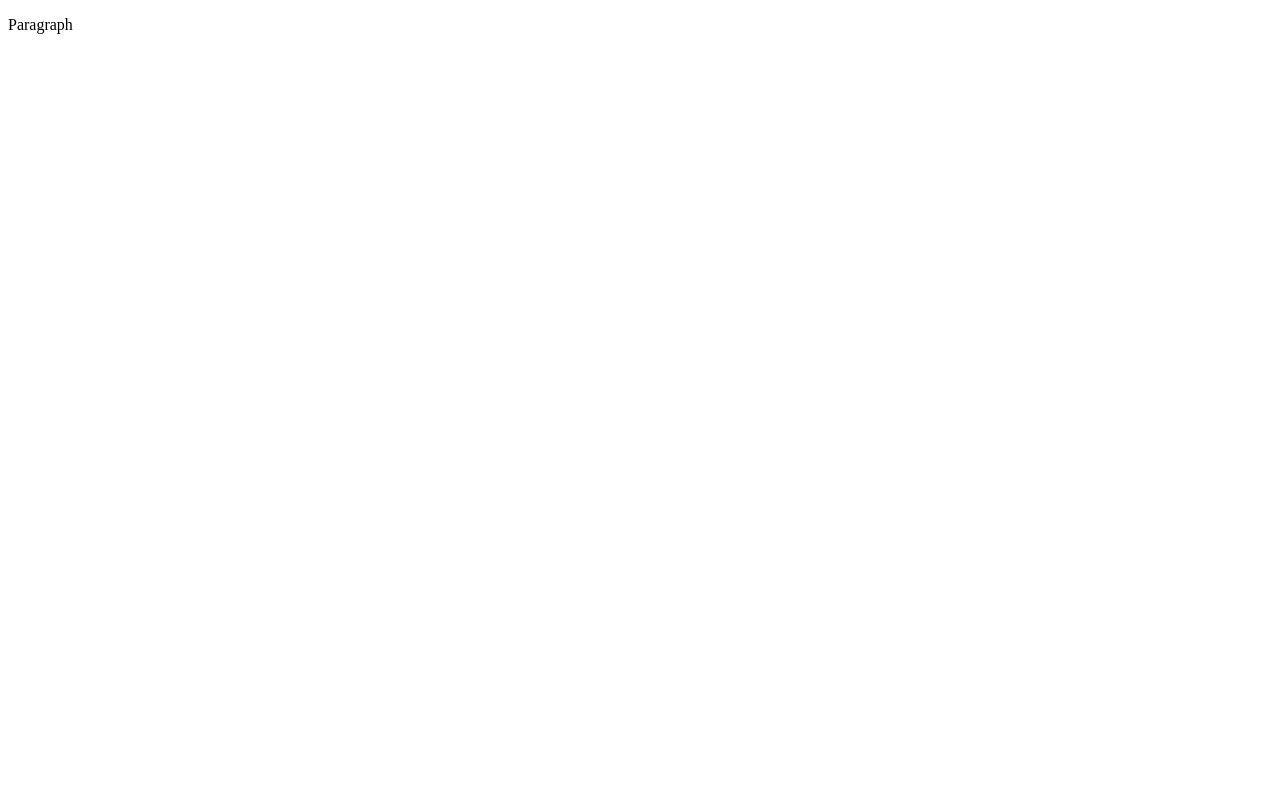
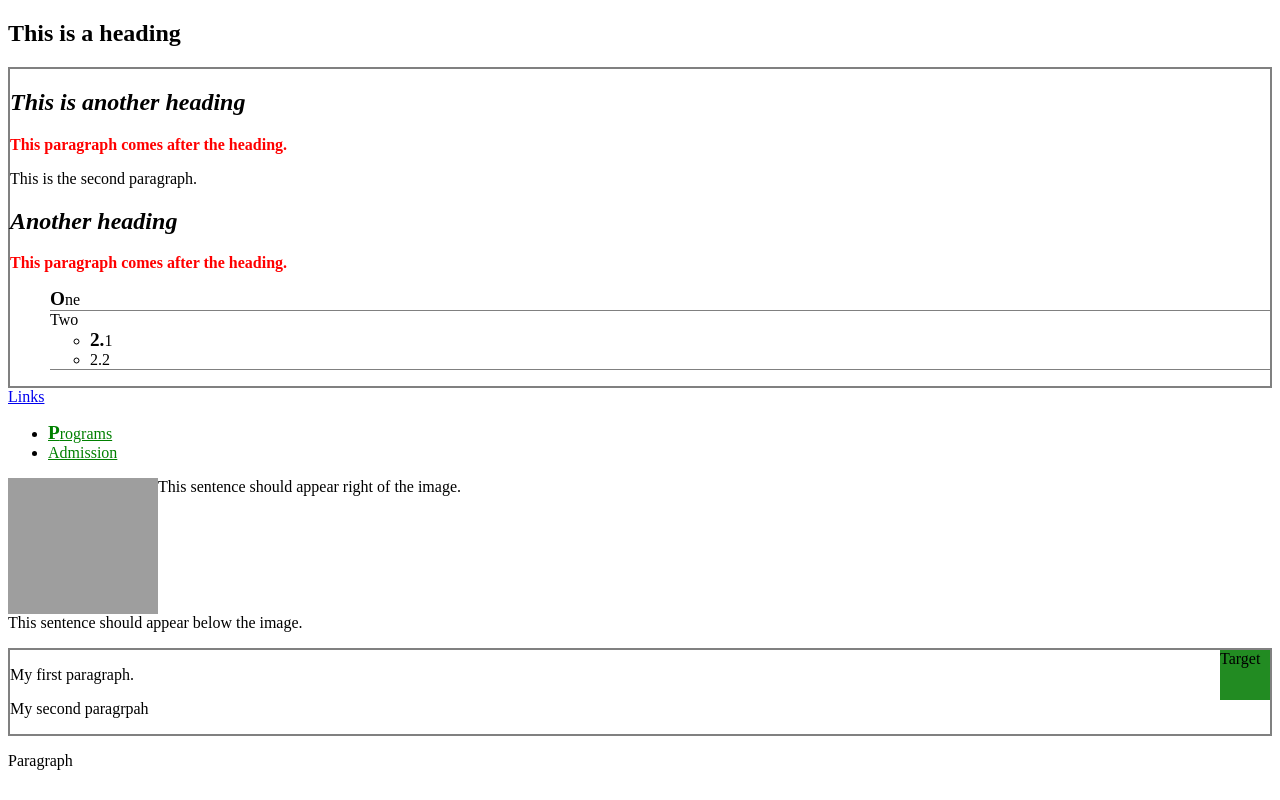
Before and after one commit to Erfan5G/Week6, a plain HTML site: page index.html in a window 1280 px wide. Drawn offline with Linux system fonts and the light colour scheme; grey boxes are pictures that could not be loaded.

Commit message:
class activity

```diff
--- a/css/stylesheet.css
+++ b/css/stylesheet.css
@@ -0,0 +1,66 @@
+div h2 {
+    font-style: italic;
+}
+h2 + p {
+    color: red;
+    font-weight: bold;
+
+}
+/* h2 ~ p {
+    color: red;
+    font-weight: bold;
+
+} */
+/* h2 ~ p {
+    color: red;
+
+}  */
+
+.list > li {
+    list-style: none;
+    border-bottom: gray solid 1px;
+}
+ul a:link {
+    color: green;
+
+}
+ul a:visited {
+    color: red;
+}
+ul a:hover {
+    color: pink;
+}
+li>:first-child::first-letter {
+    font-weight: none;
+    font-size: 120%;
+ }
+li>:first-child::first-letter {
+    font-weight: bold;
+    font-size: 120%;
+ }
+ li:first-child::first-letter {
+    font-weight: bold;
+    font-size: 120%;
+ }
+ img {
+    float: left ;
+ }
+ .below {
+    clear:left ;
+ }
+ .target{
+    width:50px;
+    height:50px;
+    background-color: forestgreen;
+    border-style: double solid 1px;
+    border-color: blueviolet;
+    position: absolute;
+    top: 0;
+    right: 0;
+    }
+    .container
+    {
+    border: 2px gray solid;
+    position: relative;
+
+    }
--- a/index.html
+++ b/index.html
@@ -1,14 +1,44 @@
 <!DOCTYPE html>
 <html lang="en">
+  <head>
+    <title>This is the title</title>
+    <meta charset="UTF-8" />
+    <link rel="stylesheet" href="./css/stylesheet.css">
+  </head>
+  <body>
+    <h2>This is a heading</h2>
+    <div class="container">
+      <h2>This is another heading</h2>
+      <p>This paragraph comes after the heading.</p>
+      <p>This is the second paragraph.</p>
+      <h2>Another heading</h2>
+      <p>This paragraph comes after the heading.</p>
+      <ul class="list">
+        <li>One</li>
+        <li>
+          Two
+          <ul>
+            <li>2.1</li>
+            <li>2.2</li>
+          </ul>
+        </li>
+      </ul>
+    </div>
+    <a href="https://bcit.ca" title="BCIT homepage" >Links</a>
+<ul>
+<li><a title ="programs" href="https://www.bcit.ca/study/" target="_blank">Programs</a></li>
+<li><a title ="admission" href="https://www.bcit.ca/admission" target="_blank">Admission</a></li>
+</ul>
+<img src="https://upload.wikimedia.org/wikipedia/commons/6/6f/BCIT_logo.svg" alt="BCIT logo" width="150"
+height="136">
+<p>This sentence should appear right of the image.</p>
+<p class="below"> This sentence should appear below the image.</p>
+<div class="container">
+    <p>My first paragraph.</p>
+    <div class="target">Target</div>
+    <p>My second paragrpah</p>
+    </div>
 
-<head>
-
-    <title>This is the title</title>
-<meta charset="UTF-8">
-</head>
-<body>
-
-    <p> Paragraph</p>
-</body>
-
+    <p>Paragraph</p>
+  </body>
 </html>
```
